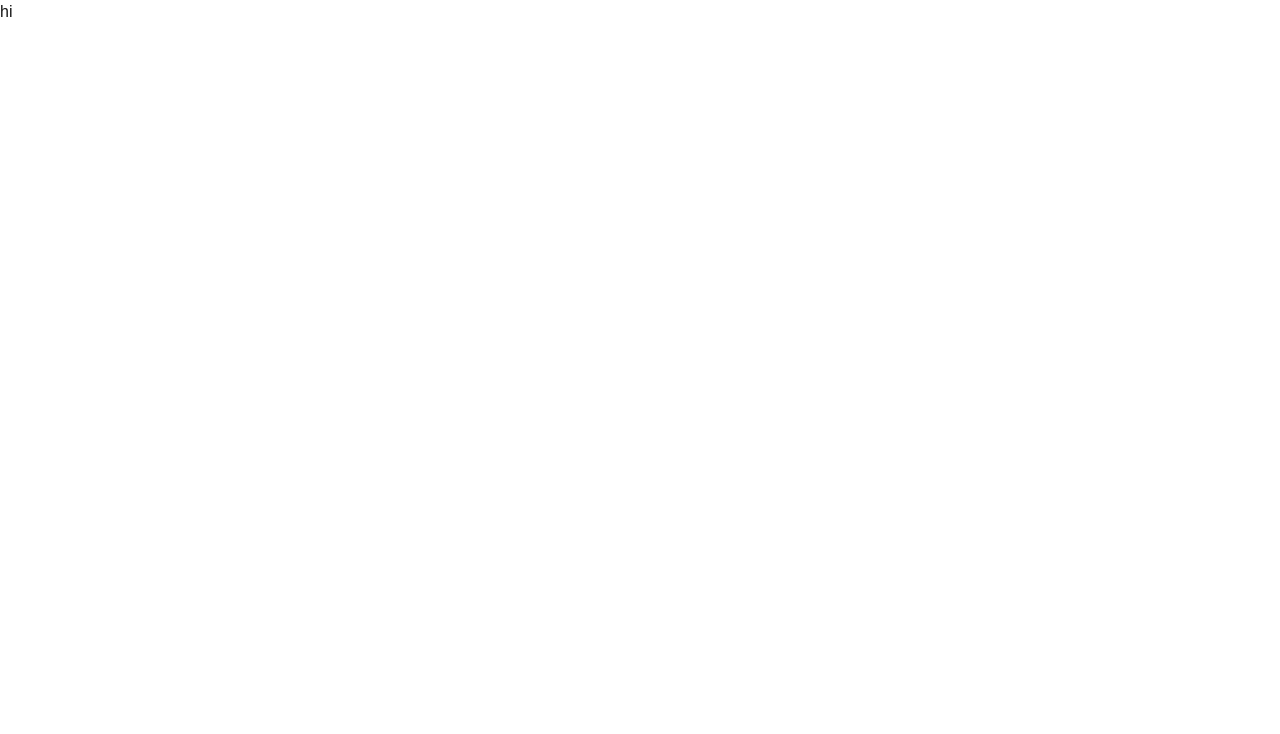
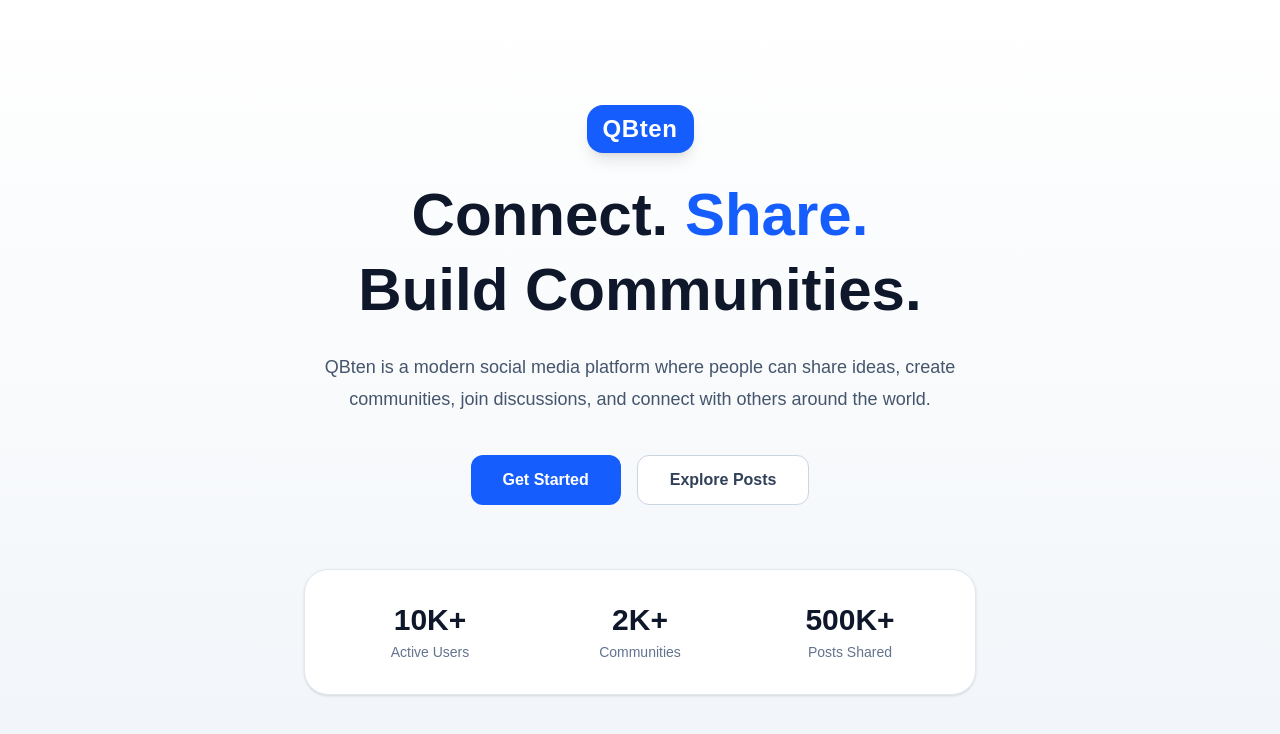
Before and after one commit to tfshorifulislam/qb-ten-client, a Next.js app: page / in a window 1280 px wide. Shown: the top 734 px of the page. Built offline with nearby package versions, Linux system fonts and the light colour scheme.

Commit message:
demo home page design for checking system

```diff
--- a/src/app/page.tsx
+++ b/src/app/page.tsx
@@ -1,9 +1,59 @@
-
 const PublicHomePage = () => {
   return (
-    <div>
-      hi
-    </div>
+    <main className="flex min-h-screen items-center justify-center bg-gradient-to-b from-white via-slate-50 to-slate-100 px-6">
+      <div className="mx-auto max-w-3xl text-center">
+        {/* Logo */}
+        <div className="mb-6 inline-flex items-center justify-center rounded-2xl bg-blue-600 px-4 py-2 shadow-lg">
+          <h1 className="text-2xl font-bold tracking-wide text-white">
+            QBten
+          </h1>
+        </div>
+
+        {/* Heading */}
+        <h2 className="text-5xl font-bold leading-tight text-slate-900 md:text-6xl">
+          Connect.
+          <span className="text-blue-600"> Share.</span>
+          <br />
+          Build Communities.
+        </h2>
+
+        {/* Description */}
+        <p className="mx-auto mt-6 max-w-2xl text-lg leading-8 text-slate-600">
+          QBten is a modern social media platform where people can share ideas,
+          create communities, join discussions, and connect with others around
+          the world.
+        </p>
+
+        {/* Buttons */}
+        <div className="mt-10 flex flex-col justify-center gap-4 sm:flex-row">
+          <button className="rounded-xl bg-blue-600 px-8 py-3 font-semibold text-white transition hover:bg-blue-700">
+            Get Started
+          </button>
+
+          <button className="rounded-xl border border-slate-300 bg-white px-8 py-3 font-semibold text-slate-700 transition hover:border-blue-600 hover:text-blue-600">
+            Explore Posts
+          </button>
+        </div>
+
+        {/* Stats */}
+        <div className="mt-16 grid grid-cols-3 gap-6 rounded-3xl border border-slate-200 bg-white p-8 shadow-sm">
+          <div>
+            <h3 className="text-3xl font-bold text-slate-900">10K+</h3>
+            <p className="mt-1 text-sm text-slate-500">Active Users</p>
+          </div>
+
+          <div>
+            <h3 className="text-3xl font-bold text-slate-900">2K+</h3>
+            <p className="mt-1 text-sm text-slate-500">Communities</p>
+          </div>
+
+          <div>
+            <h3 className="text-3xl font-bold text-slate-900">500K+</h3>
+            <p className="mt-1 text-sm text-slate-500">Posts Shared</p>
+          </div>
+        </div>
+      </div>
+    </main>
   );
 };
 
```
